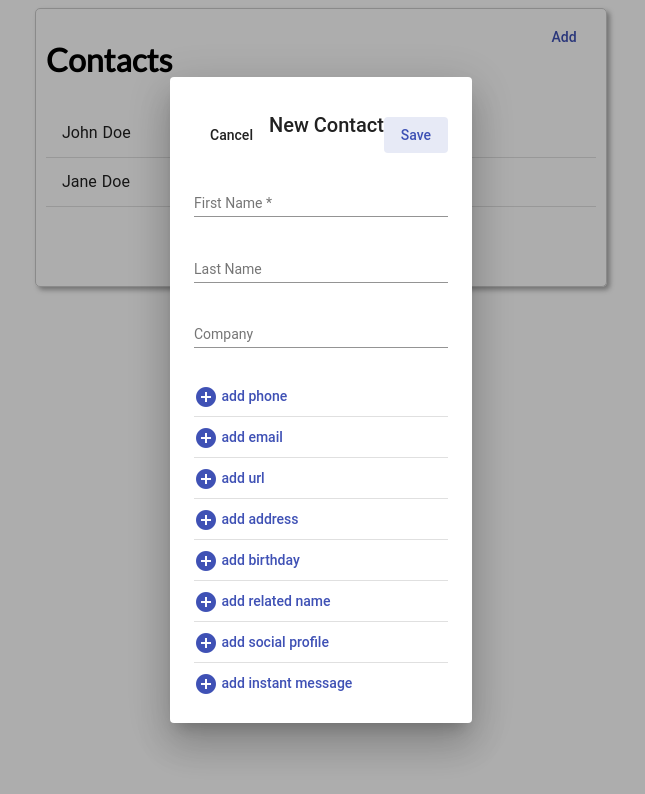
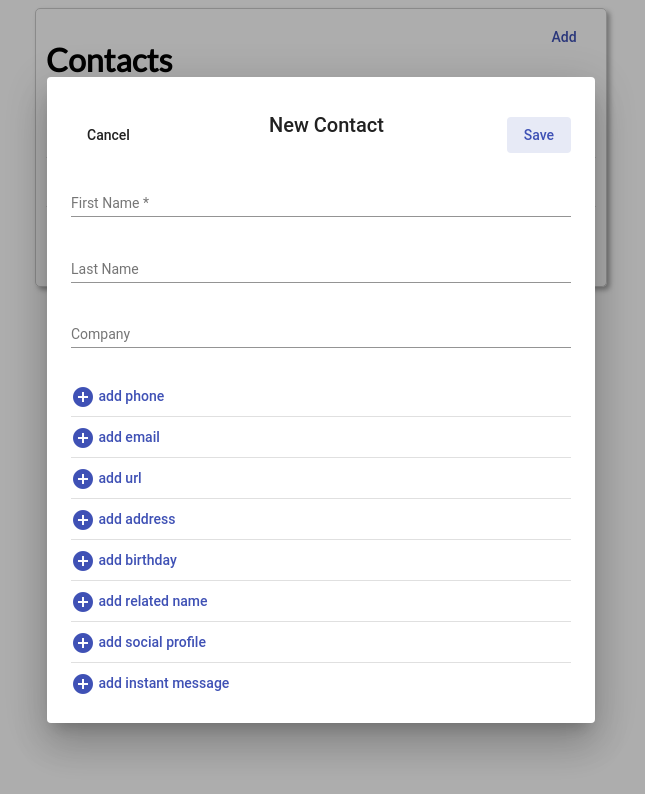
Before and after one commit to skmuddamsetty/angular-phone-book, an Angular app: page / in a window 1280 px wide. Both pictures are taken after a click on the button "Add". Shown: the top 794 px of the page, without its empty margins (319-964 px from the left). Built offline with nearby package versions, Linux system fonts and the light colour scheme.

Commit message:
added all necessary fields

```diff
--- a/src/app/contact-form/contact-form.component.css
+++ b/src/app/contact-form/contact-form.component.css
@@ -16,8 +16,11 @@ mat-form-field {
   margin-bottom: 10px;
 }
 
-.mat-dialog {
-  min-width: 500px;
+@media only screen and (min-width: 768px) {
+  .mat-dialog {
+    min-width: 500px;
+    max-width: 500px;
+  }
 }
 
 button {
--- a/src/app/contact-form/contact-form.component.html
+++ b/src/app/contact-form/contact-form.component.html
@@ -1,4 +1,5 @@
-<mat-dialog-actions align="end">
+<div class="mat-dialog">
+	<mat-dialog-actions>
 		<button mat-button mat-dialog-close>Cancel</button>
 		<h2 mat-dialog-title>New Contact</h2>
 		<button mat-button [mat-dialog-close]="contactForm.value" color="primary" cdkFocusInitial>Save</button>
@@ -69,3 +70,4 @@
 				</mat-form-field>
 		</form>
 	</mat-dialog-content>
+</div>
```
Lines whose indentation alone changed are shown as unchanged.
